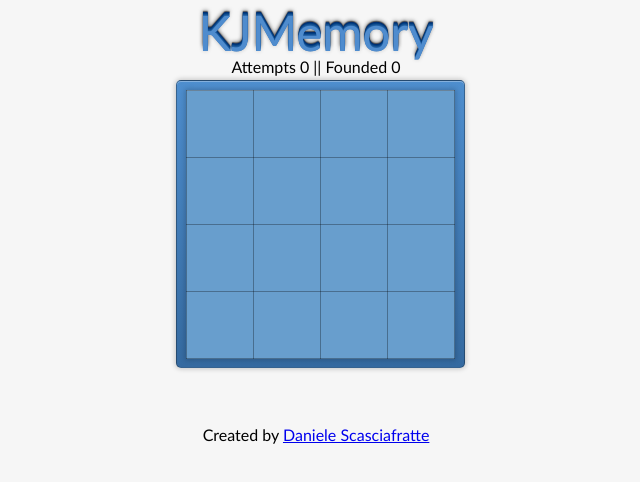
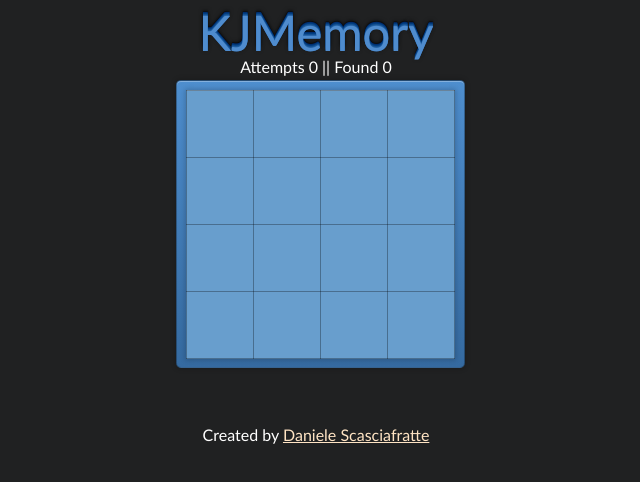
Before and after one commit to Mte90/Memory, a plain HTML site: page index.htm in a window 1280 px wide. Shown: the whole page, without its empty margins (324-964 px from the left). Drawn offline with Linux system fonts and the light colour scheme.

Commit message:
dark mode is better than white mode (#1)
Co-authored-by: Giacomix02 <giacomopaolocci@gmail.com>

```diff
--- a/index.htm
+++ b/index.htm
@@ -10,11 +10,21 @@
 				width:64px;
 				height:64px;
 			}
+
+			span, .text {
+				color: white;
+			}
+
+			a {
+				color: bisque;
+			}
+
 			.container {
 				margin:0 auto;
 				width:280px;
 				text-align:center;
 			}
+
 			.border {
 				height:278px;
 				width:274px;
@@ -43,7 +53,7 @@
 				cursor:pointer;
 			}
 			body {
-				background: #f6f6f6;
+				background-color: rgb(32,33,34);
 				font-family: Calibri, Candara, Segoe, "Segoe UI", Optima, Arial, sans-serif;
 			}
 			.logo {
@@ -111,7 +121,7 @@
 									item.classList.add('checked');
 									item.classList.remove('show');
 								});
-								document.querySelector('.find').innerHTML = 'Founded ' + find;
+								document.querySelector('.find').innerHTML = 'Found ' + find;
 							}
 						}
 						if (find === 8) {
@@ -134,7 +144,7 @@
 	<body>
 		<div class="container">
 			<span class="logo">KJMemory</span><br>
-			<span class="turn">Attempts 0</span> || <span class="find">Founded 0</span>
+			<span class="turn">Attempts 0</span><span> || </span><span class="find">Found 0</span>
 			<div class="border"><table class="table">
 					<tr>
 						<td><div class="retro"><div class="card"></div></div></td>
@@ -162,7 +172,7 @@
 					</tr>
 				</table></div><br/>
 				<a href="" style="display:none;font-size:16px"><b>New challenge!</b></a><br><br>
-				Created by <a href="http://www.mte90.net">Daniele Scasciafratte</a>
+				<span>Created by</span> <a href="http://www.mte90.net">Daniele Scasciafratte</a>
 		</div>
 	</body>
 </html>
```
